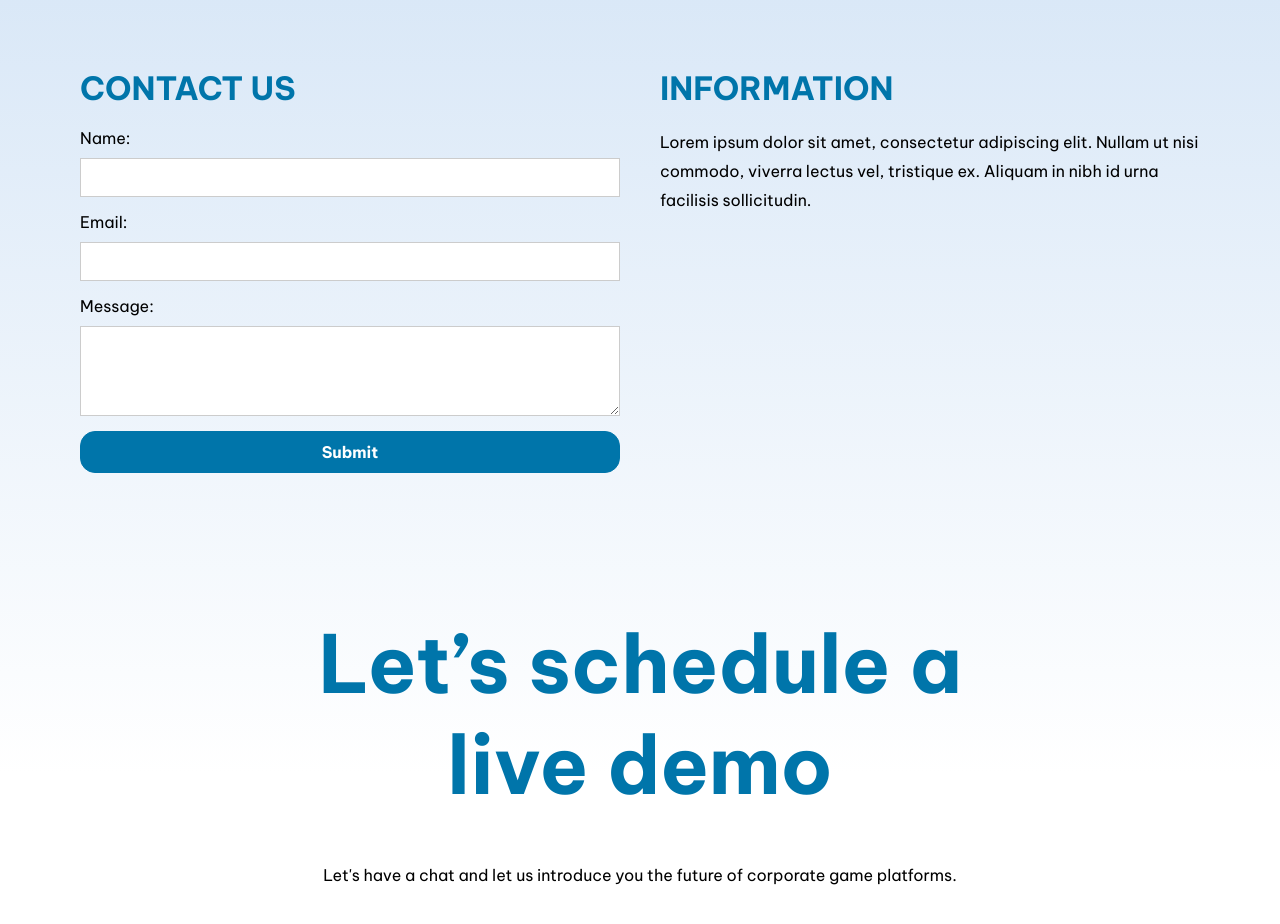
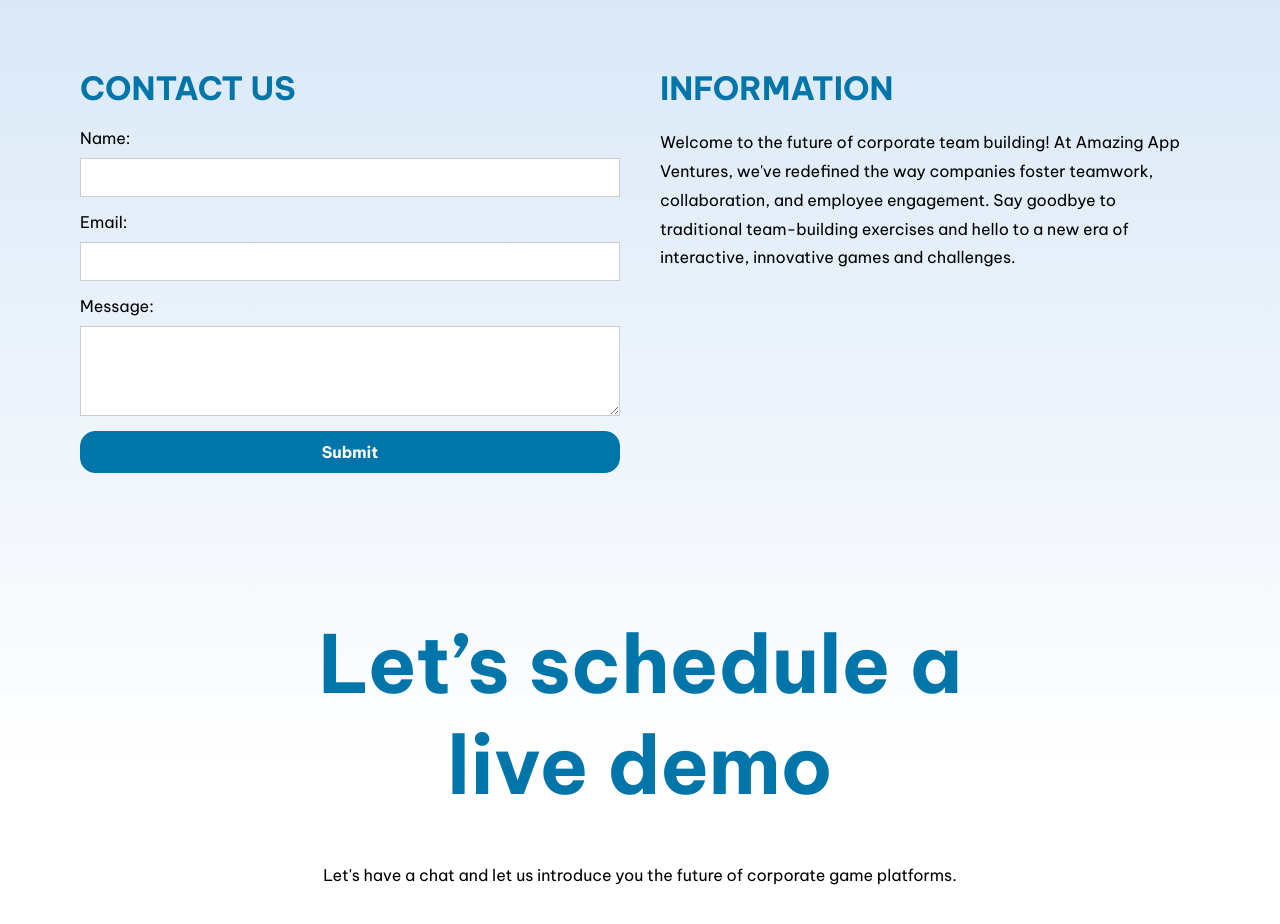
Before and after one commit to Gogulan12/AmazingAppVentures, a React (Create React App) app: page / in a window 1280 px wide. Shown: the part 4300-5224 px from the top of the page. Built offline with nearby package versions, Linux system fonts and the light colour scheme.

Commit message:
updated contact section

```diff
--- a/src/Components/ContactSection/Contact.js
+++ b/src/Components/ContactSection/Contact.js
@@ -24,9 +24,11 @@ function Contact() {
         <div className="contact-info">
           <h2>Information</h2>
           <p>
-            Lorem ipsum dolor sit amet, consectetur adipiscing elit. Nullam ut
-            nisi commodo, viverra lectus vel, tristique ex. Aliquam in nibh id
-            urna facilisis sollicitudin.
+            Welcome to the future of corporate team building! At Amazing App
+            Ventures, we've redefined the way companies foster teamwork,
+            collaboration, and employee engagement. Say goodbye to traditional
+            team-building exercises and hello to a new era of interactive,
+            innovative games and challenges.
           </p>
         </div>
       </section>
```
